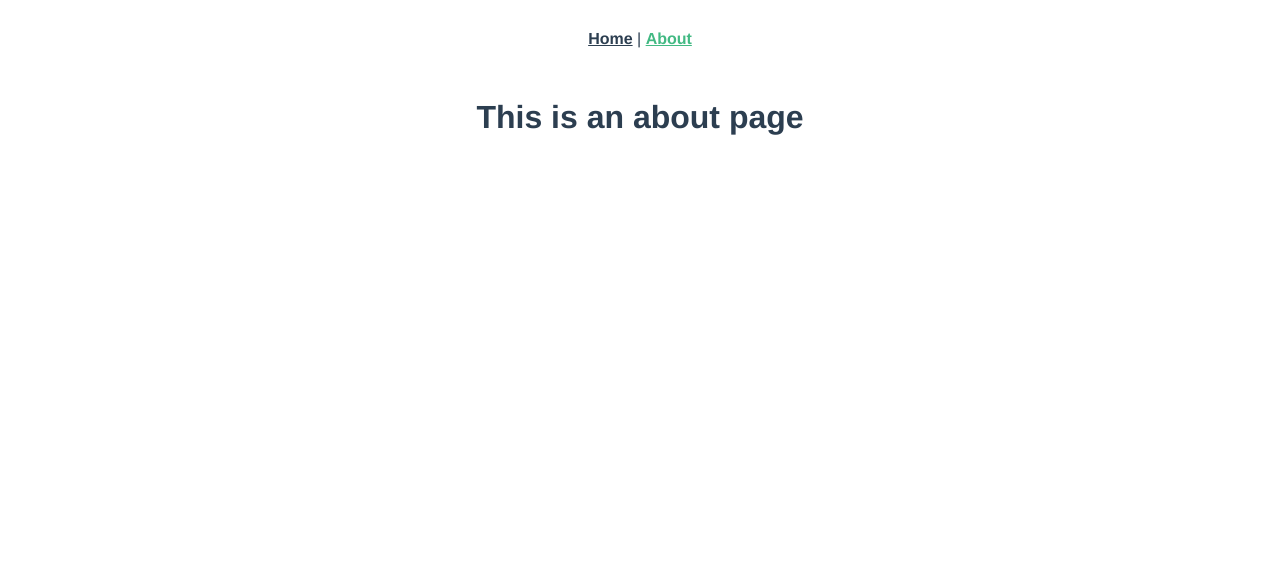
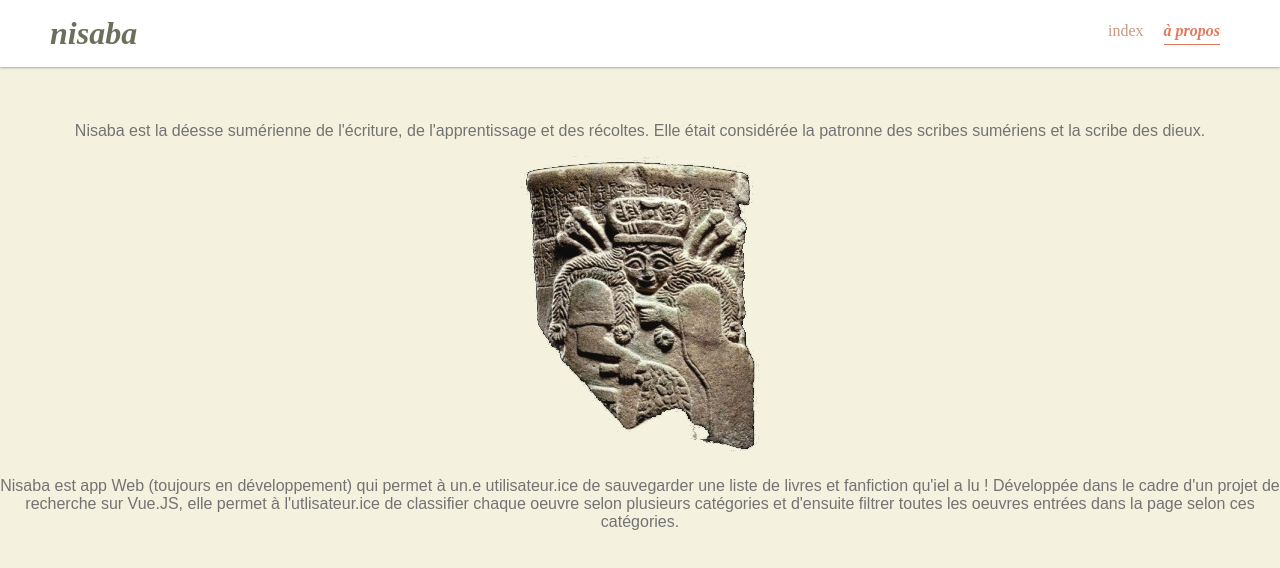
Before and after one commit to islesetglaciers/nisaba, a Vue app: page /about in a window 1280 px wide. Shown: the top 568 px of the page. Built offline with nearby package versions, Linux system fonts and the light colour scheme.

Commit message:
pages et structure de composantes

```diff
--- a/public/index.html
+++ b/public/index.html
@@ -5,6 +5,7 @@
     <meta http-equiv="X-UA-Compatible" content="IE=edge">
     <meta name="viewport" content="width=device-width,initial-scale=1.0">
     <link rel="icon" href="<%= BASE_URL %>favicon.ico">
+    <link rel="stylesheet" href="https://use.fontawesome.com/releases/v5.15.2/css/all.css" integrity="sha384-vSIIfh2YWi9wW0r9iZe7RJPrKwp6bG+s9QZMoITbCckVJqGCCRhc+ccxNcdpHuYu" crossorigin="anonymous">
     <title><%= htmlWebpackPlugin.options.title %></title>
     <style>
       * {
--- a/src/App.vue
+++ b/src/App.vue
@@ -1,30 +1,64 @@
 <template>
   <div id="nav">
-    <router-link to="/">Home</router-link> |
-    <router-link to="/about">About</router-link>
+    <span>Nisaba</span>
+    <div class="liens-nav">
+      <router-link to="/">Index</router-link>
+      <router-link to="/about">À Propos</router-link>
+    </div>
   </div>
   <router-view/>
 </template>
 
 <style>
 #app {
-  font-family: Avenir, Helvetica, Arial, sans-serif;
+  @import url('https://fonts.googleapis.com/css2?family=Cormorant+Garamond:ital,wght@0,400;0,700;1,700&family=Fira+Sans:wght@300;400&display=swap');
+  font-family: 'Fira sans', sans-serif;
   -webkit-font-smoothing: antialiased;
   -moz-osx-font-smoothing: grayscale;
   text-align: center;
-  color: #2c3e50;
+  color: #737373;
+  background-color: #f4f1de;
+  min-height: 100vh;
 }
 
 #nav {
-  padding: 30px;
+  display: flex;
+  justify-content: space-between;
+  padding: 15px 50px;
+  font-family: 'Cormorant Garamond', serif;
+  background-color: white;
+  box-shadow: 0 0 3px 0 #737373;
+}
+
+#nav span {
+  text-transform: lowercase;
+  font-weight: 700;
+  font-style: italic;
+  font-size: 2em;
+  color: #6b705c;
+  transition: 0.5s;
+}
+
+#nav span:hover {
+  letter-spacing: .1em;
 }
 
 #nav a {
   font-weight: bold;
-  color: #2c3e50;
+  color: #cb997e;
+  text-decoration: none;
+  margin: 0 10px;
+  text-transform: lowercase;
+  font-weight: 400;
+  height: 2em;
+  line-height: 2em;
+  padding-bottom: 5px;
 }
 
 #nav a.router-link-exact-active {
-  color: #42b983;
+  color: #e07a5f;
+  font-weight: 700;
+  border-bottom: 1px solid #e07a5f;
+  font-style: italic;
 }
 </style>
--- a/src/components/HelloWorld.vue
+++ /dev/null
@@ -1,58 +0,0 @@
-<template>
-  <div class="hello">
-    <h1>{{ msg }}</h1>
-    <p>
-      For a guide and recipes on how to configure / customize this project,<br>
-      check out the
-      <a href="https://cli.vuejs.org" target="_blank" rel="noopener">vue-cli documentation</a>.
-    </p>
-    <h3>Installed CLI Plugins</h3>
-    <ul>
-      <li><a href="https://github.com/vuejs/vue-cli/tree/dev/packages/%40vue/cli-plugin-babel" target="_blank" rel="noopener">babel</a></li>
-      <li><a href="https://github.com/vuejs/vue-cli/tree/dev/packages/%40vue/cli-plugin-router" target="_blank" rel="noopener">router</a></li>
-    </ul>
-    <h3>Essential Links</h3>
-    <ul>
-      <li><a href="https://vuejs.org" target="_blank" rel="noopener">Core Docs</a></li>
-      <li><a href="https://forum.vuejs.org" target="_blank" rel="noopener">Forum</a></li>
-      <li><a href="https://chat.vuejs.org" target="_blank" rel="noopener">Community Chat</a></li>
-      <li><a href="https://twitter.com/vuejs" target="_blank" rel="noopener">Twitter</a></li>
-      <li><a href="https://news.vuejs.org" target="_blank" rel="noopener">News</a></li>
-    </ul>
-    <h3>Ecosystem</h3>
-    <ul>
-      <li><a href="https://router.vuejs.org" target="_blank" rel="noopener">vue-router</a></li>
-      <li><a href="https://vuex.vuejs.org" target="_blank" rel="noopener">vuex</a></li>
-      <li><a href="https://github.com/vuejs/vue-devtools#vue-devtools" target="_blank" rel="noopener">vue-devtools</a></li>
-      <li><a href="https://vue-loader.vuejs.org" target="_blank" rel="noopener">vue-loader</a></li>
-      <li><a href="https://github.com/vuejs/awesome-vue" target="_blank" rel="noopener">awesome-vue</a></li>
-    </ul>
-  </div>
-</template>
-
-<script>
-export default {
-  name: 'HelloWorld',
-  props: {
-    msg: String
-  }
-}
-</script>
-
-<!-- Add "scoped" attribute to limit CSS to this component only -->
-<style scoped>
-h3 {
-  margin: 40px 0 0;
-}
-ul {
-  list-style-type: none;
-  padding: 0;
-}
-li {
-  display: inline-block;
-  margin: 0 10px;
-}
-a {
-  color: #42b983;
-}
-</style>
--- a/src/views/About.vue
+++ b/src/views/About.vue
@@ -1,5 +1,25 @@
 <template>
-  <div class="about">
-    <h1>This is an about page</h1>
+  <div class="a-propos">
+    <h1></h1>
+    <img src="" alt="">
+    <div class="description">
+      <div class="defintion">
+        <p>Nisaba est la déesse sumérienne de l'écriture, de l'apprentissage et des récoltes. Elle était considérée la patronne des scribes sumériens et la scribe des dieux.</p>
+      </div>
+      <div class="explications">
+        <img src="../assets/nisaba.png" alt="">
+        <p>Nisaba est app Web (toujours en développement) qui permet à un.e utilisateur.ice de sauvegarder une liste de livres et fanfiction qu'iel a lu ! Développée dans le cadre d'un projet de recherche sur Vue.JS, elle permet à l'utlisateur.ice de classifier chaque oeuvre selon plusieurs catégories et d'ensuite filtrer toutes les oeuvres entrées dans la page selon ces catégories.</p>
+      </div>
+    </div>
   </div>
 </template>
+
+<script>
+export default {
+
+}
+</script>
+
+<style>
+
+</style>
--- a/src/views/Home.vue
+++ b/src/views/Home.vue
@@ -1,18 +1,15 @@
 <template>
   <div class="home">
-    <img alt="Vue logo" src="../assets/logo.png">
     <HelloWorld msg="Welcome to Your Vue.js App"/>
   </div>
 </template>
 
 <script>
 // @ is an alias to /src
-import HelloWorld from '@/components/HelloWorld.vue'
+// import HelloWorld from '@/components/HelloWorld.vue'
 
 export default {
   name: 'Home',
-  components: {
-    HelloWorld
-  }
+  components: {  }
 }
 </script>
```
Also changed, not shown: src/components/AjouterOeuvre.vue (added, +13 -0 lines), src/components/Filtres.vue (added, +15 -0 lines), src/components/ListeOeuvres.vue (added, +13 -0 lines), src/components/Oeuvre.vue (added, +13 -0 lines), src/assets/logo.png (deleted), src/assets/nisaba.png (added).
